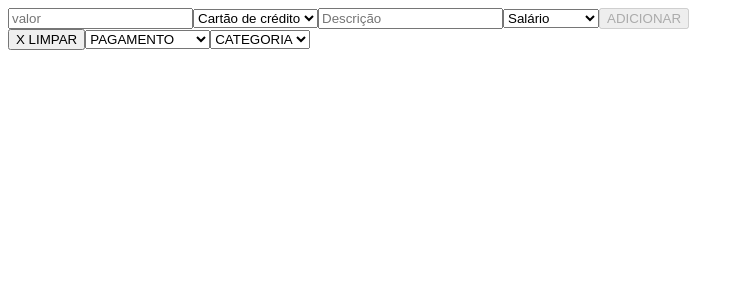
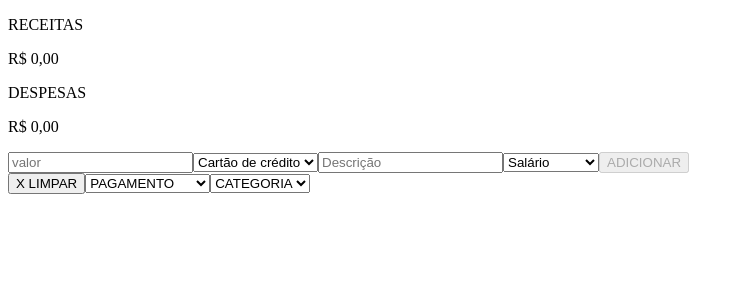
Before and after one commit to ViniciusSoares21/gcontrole, a React (Create React App) app: page / in a window 1280 px wide. Shown: the top 300 px of the page, without its empty margins (0-744 px from the left). Built offline with nearby package versions, Linux system fonts and the light colour scheme.

Commit message:
feat: adiciona funcionalidade para somar receitas e despesas

```diff
--- a/src/App.js
+++ b/src/App.js
@@ -1,10 +1,13 @@
+import ControlProvider from "./context/ControlProvider";
 import ManagementControl from "./page/ManagementControl";
 
 function App() {
   return (
-    <div>
-      <ManagementControl />
-    </div>
+    <ControlProvider>
+      <div>
+        <ManagementControl />
+      </div>
+    </ControlProvider>
   );
 }
 
--- /dev/null
+++ b/src/components/Dashboard.jsx
@@ -0,0 +1,44 @@
+import React, { useEffect, useState, useContext } from 'react'
+import ControlContext from '../context/ControlContext'
+
+function Dashboard() {
+  const { cards } = useContext(ControlContext);
+  const [revenue, setRevenue] = useState('0,00');
+  const [expenses, setExpenses] = useState('0,00');
+
+  useEffect(() => {
+    const data = JSON.parse(localStorage.getItem('listCards'));
+    if (data) {
+      const calculatorRevenue = data.filter((item) => item.category === 'Salário')
+        .reduce((acc, cur) => {
+          const price = parseFloat(cur.price.replace(',', '.'));
+          return (parseFloat(acc) + price).toFixed(2).replace('.', ',');
+      }, 0);
+
+      const calculatorExpenses = data.filter((item) => item.category !== 'Salário')
+        .reduce((acc, cur) => {
+          const price = parseFloat(cur.price.replace(',', '.'));
+          return (parseFloat(acc) + price).toFixed(2).replace('.', ',');
+      }, 0);
+
+      setRevenue(calculatorRevenue);
+      setExpenses(calculatorExpenses);
+    }
+
+  }, [cards])
+
+  return (
+    <header>
+      <div>
+        <p>RECEITAS</p>
+        <p>{`R$ ${revenue}`}</p>
+      </div>
+      <div>
+        <p>DESPESAS</p>
+        <p>{`R$ ${expenses}`}</p>
+      </div>
+    </header>
+  )
+}
+
+export default Dashboard
--- a/src/components/WalletForm.jsx
+++ b/src/components/WalletForm.jsx
@@ -1,17 +1,18 @@
-import React, { useEffect, useState } from 'react'
+import React, { useContext, useEffect, useState } from 'react'
 import ListCards from './ListCards'
 import Input from './Input'
 import Select from './Select'
+import ControlContext from '../context/ControlContext'
 
 function WalletForm() {
-  const [price, setPrice] = useState('')
-  const [payment, setPayment] = useState('Cartão de crédito')
-  const [description, setDescription] = useState('')
-  const [category, setCategory] = useState('Salário')
-  const [cards, setCards] = useState([])
-  const [modeEditCard, setModeEditCard] = useState(false)
-  const [positionInList, setPositionInList] = useState(null)
-  const [optionCard, setOptionCard] = useState(false)
+  const { setCards, cards } = useContext(ControlContext);
+  const [price, setPrice] = useState('');
+  const [payment, setPayment] = useState('Cartão de crédito');
+  const [description, setDescription] = useState('');
+  const [category, setCategory] = useState('Salário');
+  const [modeEditCard, setModeEditCard] = useState(false);
+  const [positionInList, setPositionInList] = useState(null);
+  const [optionCard, setOptionCard] = useState(false);
 
 
   useEffect(() => {
--- a/src/page/ManagementControl.jsx
+++ b/src/page/ManagementControl.jsx
@@ -1,9 +1,11 @@
 import React from 'react'
 import WalletForm from '../components/WalletForm'
+import Dashboard from '../components/Dashboard'
 
 function ManagementControl() {
   return (
     <div>
+      <Dashboard />
       <WalletForm />
     </div>
   )
```
